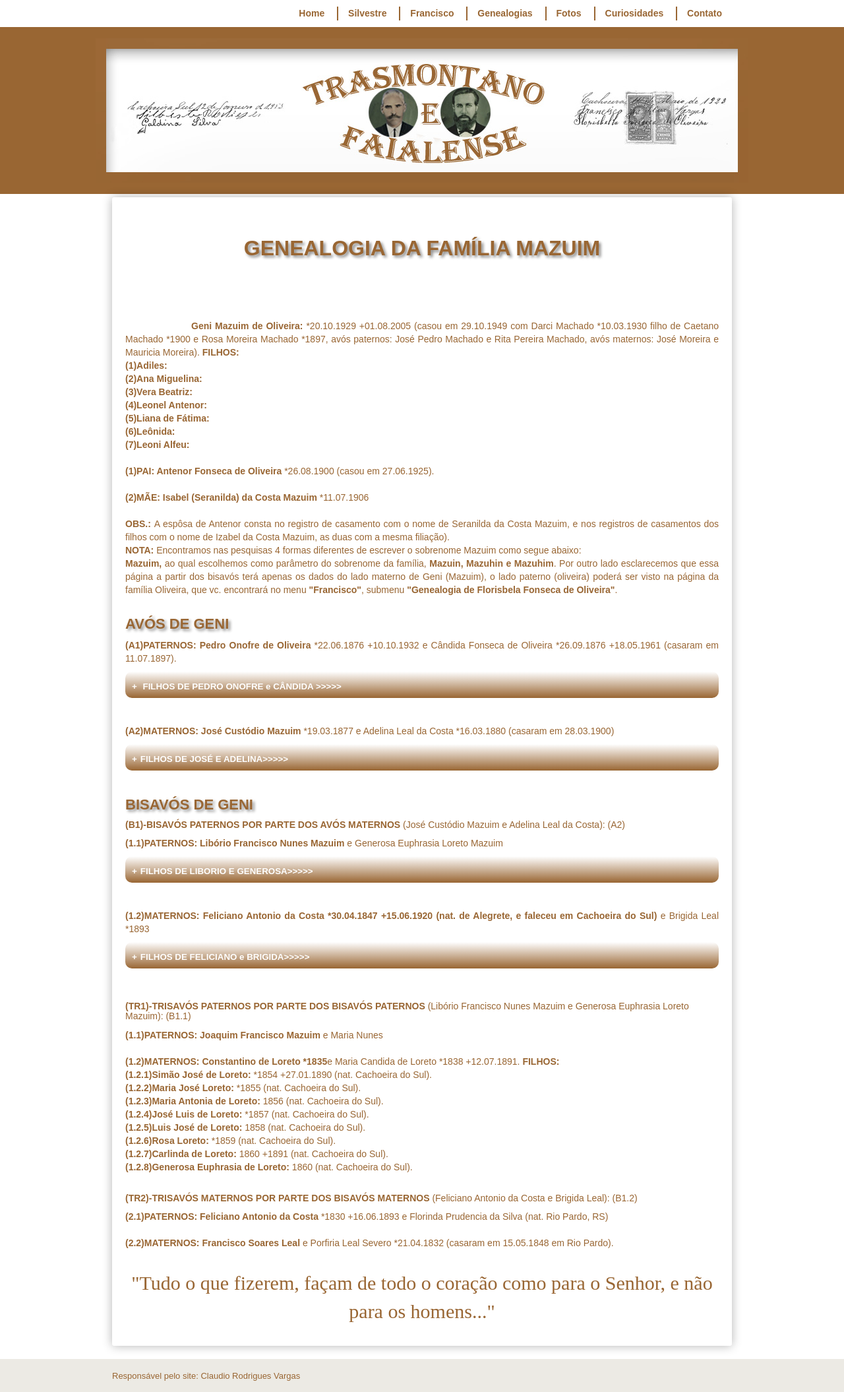
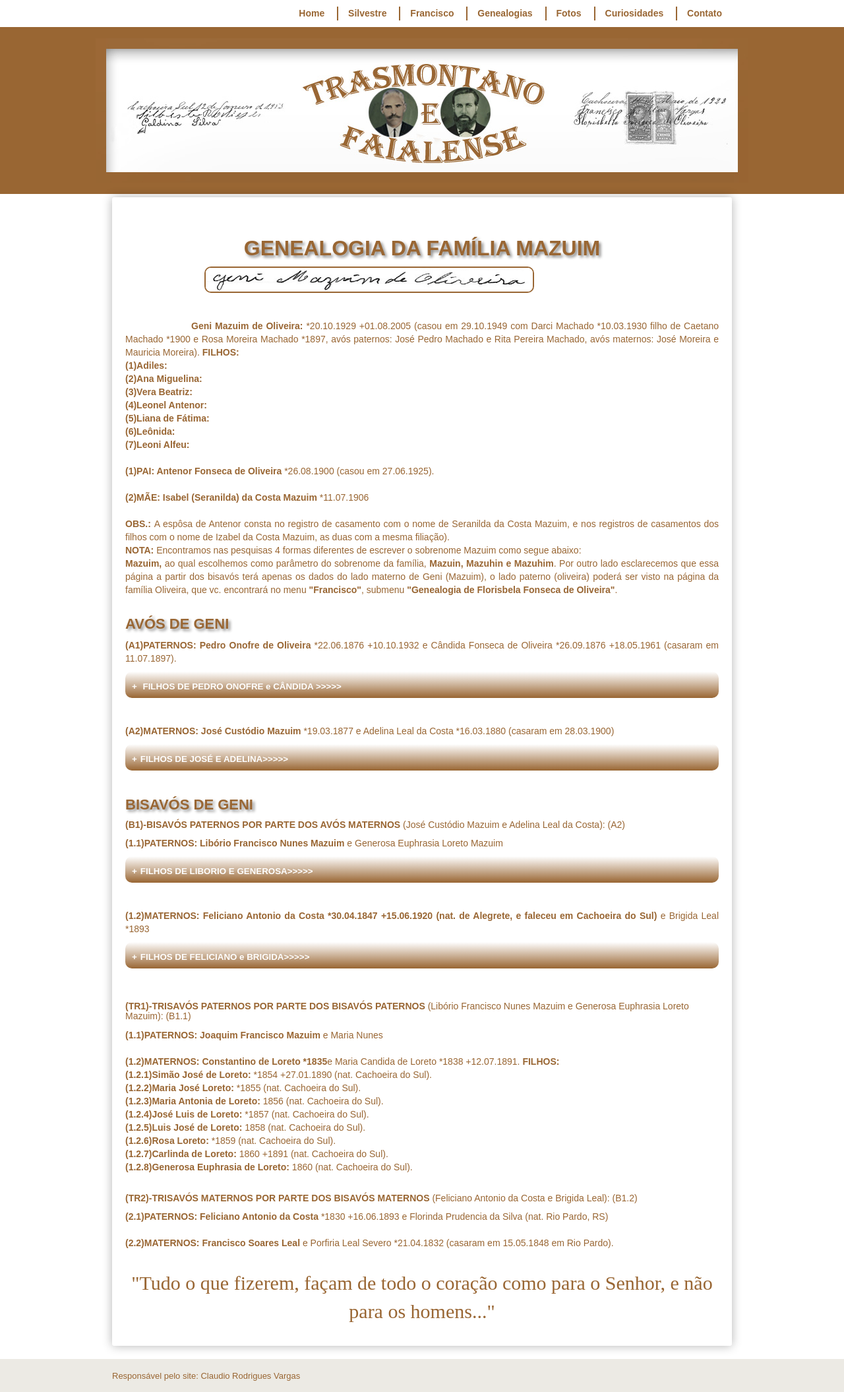
Before and after one commit to claudiovargas1955/claudiovargas1955.github.io, a Jekyll site: the page built from _pages/familia-mazuim.html, in a window 1280 px wide. Shown: the whole page at 66% size. Built offline with Jekyll 4.4.1, drawn with Linux system fonts in a browser that asks for light colours; some web fonts are replaced.

Commit message:
Update familia-mazuim.html

```diff
--- a/_pages/familia-mazuim.html
+++ b/_pages/familia-mazuim.html
@@ -33,7 +33,7 @@ details[open] summary {color:#996633;
       }
 
   .esq1{margin-right: 0px;
-        margin-left:1200px;
+        margin-left: 120px;
         margin-bottom:5px;
         border:#996633 solid 2px;
         border-radius:10px;
```
